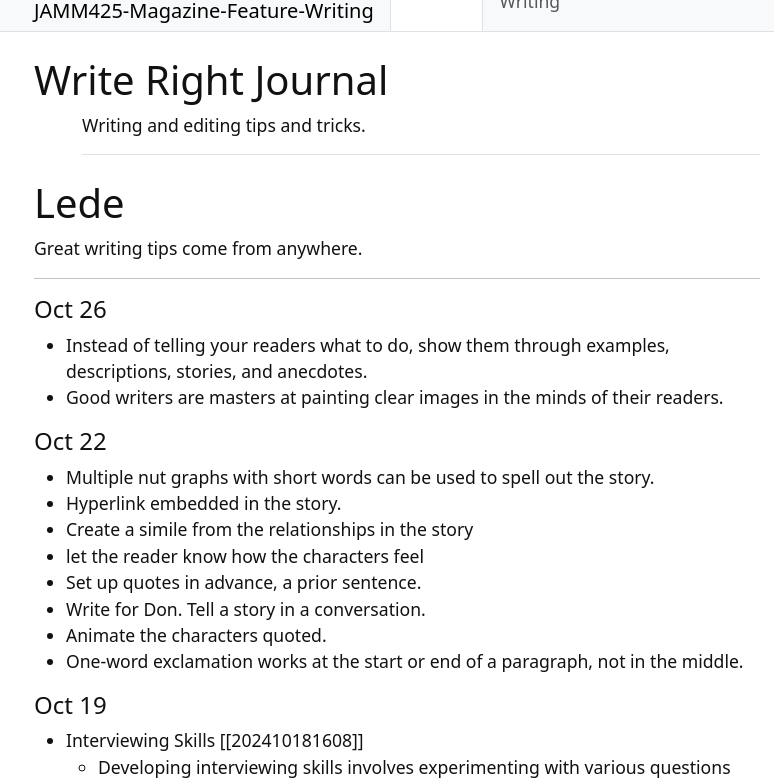
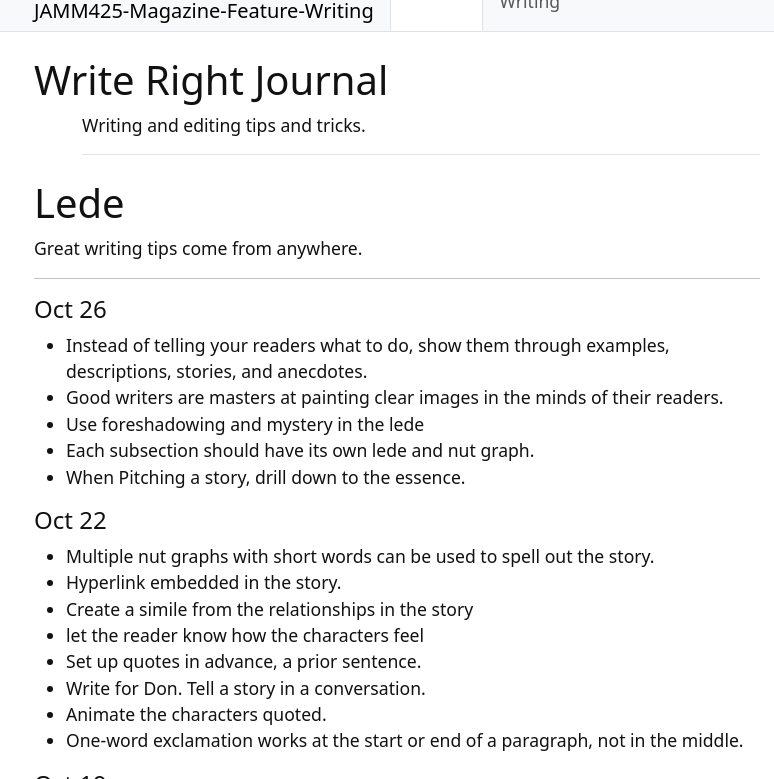
Before and after one commit to woodenzen/JAMM425-Magazine-Feature-Writing, a Jekyll site: the page built from content/1-wrjournal.md, in a window 1280 px wide and 900 px high, cut to the strip 121-900 px from the top of the window. Shown: the whole strip, without its empty margins (243-1017 px from the left). Built offline with Jekyll 4.4.1, drawn with Linux system fonts in a browser that asks for light colours.

Commit message:
Added Content to README.md

```diff
--- a/content/1-wrjournal.md
+++ b/content/1-wrjournal.md
@@ -14,6 +14,9 @@ Great writing tips come from anywhere.
 #### Oct 26
 - Instead of telling your readers what to do, show them through examples, descriptions, stories, and anecdotes.
 - Good writers are masters at painting clear images in the minds of their readers.
+- Use foreshadowing and mystery in the lede
+- Each subsection should have its own lede and nut graph.
+- When Pitching a story, drill down to the essence.
 
 #### Oct 22
 - Multiple nut graphs with short words can be used to spell out the story.
```
Also changed, not shown: README.md.
